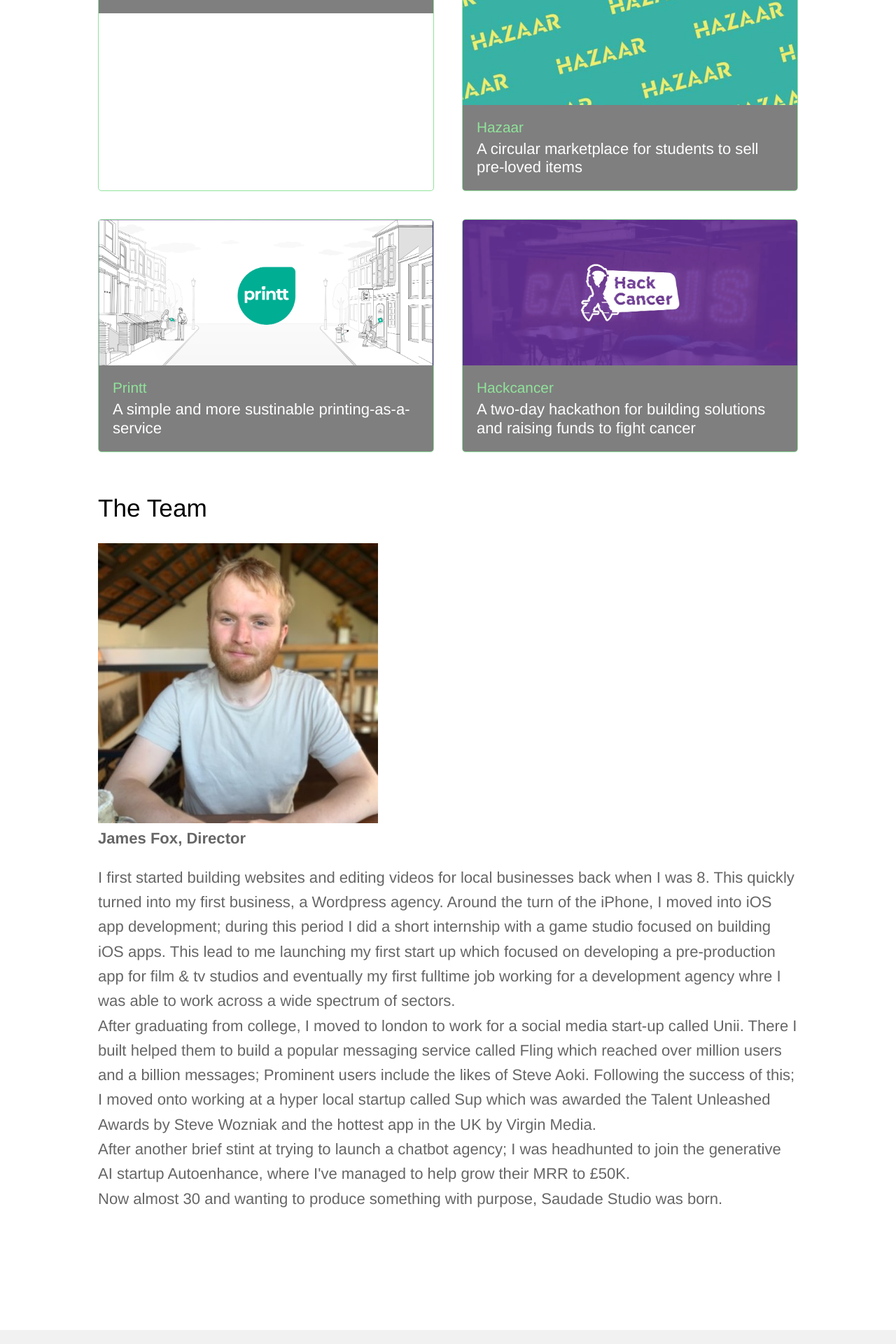
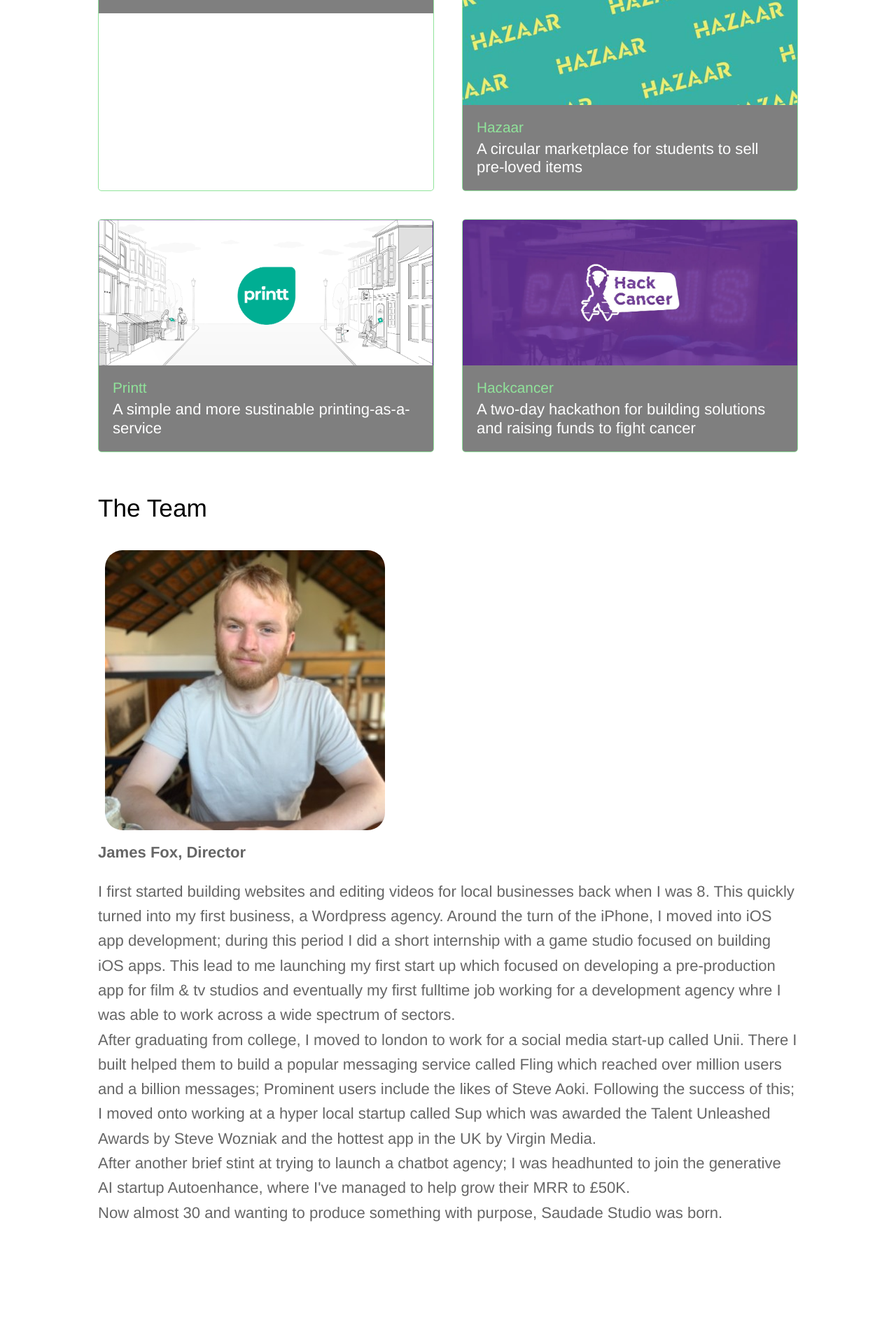
Before and after one commit to saudade-studio/saudade-studio.github.io, a Jekyll site: the page built from index.html, in a window 1280 px wide. Shown: the part 1252-3172 px from the top of the page at 70% size. Built offline with Jekyll 4.4.1, drawn with Linux system fonts in a browser that asks for light colours.

Commit message:
Padding :

```diff
--- a/_sass/elements.scss
+++ b/_sass/elements.scss
@@ -63,3 +63,8 @@ pre {
 	background: #eee;
 	border-radius: 2px;
 }
+
+.team {
+	border-radius: 25px;
+	margin: 10px;
+}
--- a/index.html
+++ b/index.html
@@ -42,7 +42,7 @@ layout: default
 	</div>
 	<div class="container">
 		<h2>The Team</h2>
-		<img src="/images/james.jpeg"/>
+		<img class="team" src="/images/james.jpeg"/>
 		<p><b>James Fox, Director</b></p>
 		<p>
 			I first started building websites and editing videos for local businesses back when I was 8. This quickly
```
